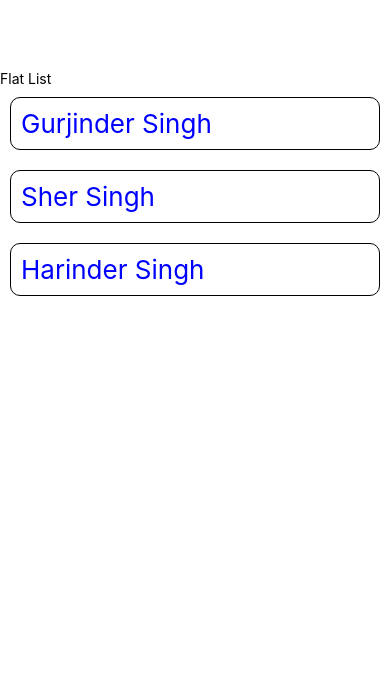
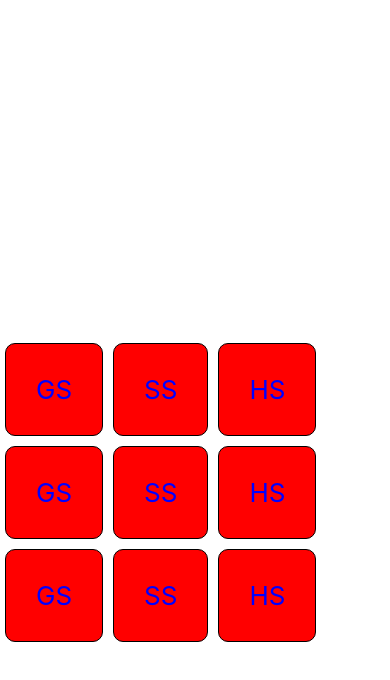
Before and after one commit to gurjindersinghkhalsa/RNDemoProjects, a React Native app in the folder DemoProject/: screen / in a window 390 px wide. Shown: the top 680 px of the page. Built offline with nearby package versions, Linux system fonts and the light colour scheme.

Commit message:
grid implimented

```diff
--- a/DemoProject/App.js
+++ b/DemoProject/App.js
@@ -7,39 +7,57 @@
  */
 
 import React from 'react';
-import {Text, View, StyleSheet, FlatList, ScrollView} from 'react-native';
+import {Text, View, StyleSheet, ScrollView} from 'react-native';
 
 function App() {
   const data = [
     {
       id: 1,
-      name: 'Gurjinder Singh',
+      name: 'GS',
     },
     {
       id: 2,
-      name: 'Sher Singh',
+      name: 'SS',
     },
     {
       id: 3,
-      name: 'Harinder Singh',
+      name: 'HS',
+    },
+    {
+      id: 1,
+      name: 'GS',
+    },
+    {
+      id: 2,
+      name: 'SS',
+    },
+    {
+      id: 3,
+      name: 'HS',
+    },
+    {
+      id: 1,
+      name: 'GS',
+    },
+    {
+      id: 2,
+      name: 'SS',
+    },
+    {
+      id: 3,
+      name: 'HS',
     },
   ];
 
   return (
     <View style={style.rootContainer}>
-      <Text>Flat List</Text>
-      <FlatList
-        data={data}
-        renderItem={({item}) => (
-          <Text style={style.text}>{item.name}</Text>
-        )}
-        keyExtractor={(item)=> item.id}
-      />
-      {/* <ScrollView>
-        {data.map(item => (
-          <Text style={style.text}>{item.name}</Text>
-        ))}
-      </ScrollView> */}
+      <ScrollView>
+        <View style={style.rootContainer}>
+          {data.map(item => (
+            <Text style={style.text}>{item.name}</Text>
+          ))}
+        </View>
+      </ScrollView>
     </View>
   );
 }
@@ -50,13 +68,18 @@ const style = StyleSheet.create({
     flex: 1,
     marginTop: 70,
     backgroundColor: 'white',
+    flexWrap: 'wrap',
+    flexDirection: 'row',
+    alignItems: 'center',
   },
   text: {
     fontSize: 26,
     borderWidth: 1,
-    margin: 10,
+    margin: 5,
     color: 'blue',
-    padding: 10,
+    backgroundColor: 'red',
+    padding: 30,
+    overflow: 'hidden',
     borderRadius: 10,
   },
 });
```
